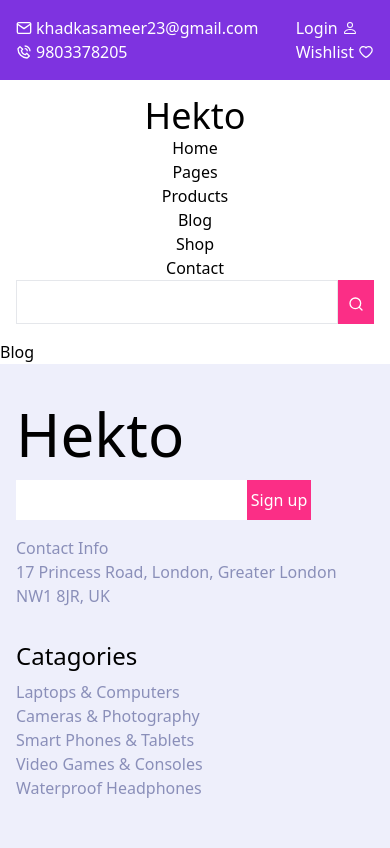
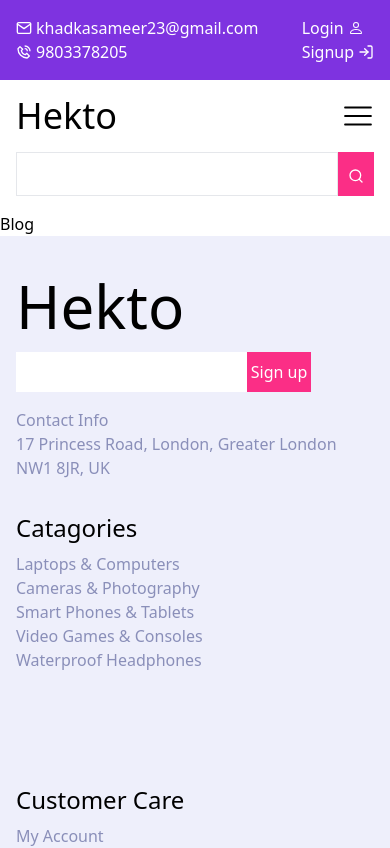
Before and after one commit to sameer-se/next-ecommerce, a Next.js app: page /blog in a window 390 px wide. Shown: the top 848 px of the page. Built offline with nearby package versions, Linux system fonts and the light colour scheme.

Commit message:
hamburgericon & responsive

```diff
--- a/src/components/infonavbar.jsx
+++ b/src/components/infonavbar.jsx
@@ -1,4 +1,4 @@
-import { FiMail, FiShoppingCart } from "react-icons/fi";
+import { FiMail, FiShoppingCart, FiLogIn } from "react-icons/fi";
 import { BiPhoneCall } from "react-icons/bi";
 import { BsPerson } from "react-icons/bs";
 import { AiOutlineHeart } from "react-icons/ai";
@@ -37,15 +37,15 @@ export default function InfoNavbar() {
               </ul>
               <ul className="inline md:flex gap-4">
                 <li>
-                  <Link className="flex items-center" href="login/">
+                  <Link className="flex items-center" href="/login">
                     Login
                     <BsPerson className="inline ml-1" />
                   </Link>
                 </li>
                 <li>
                   <button className="flex items-center">
-                    Wishlist
-                    <AiOutlineHeart className="inline ml-1" />
+                    Signup
+                    <FiLogIn className="inline ml-1" />
                   </button>
                 </li>
               </ul>
--- a/src/components/navbar.jsx
+++ b/src/components/navbar.jsx
@@ -1,6 +1,7 @@
 import { FiSearch } from "react-icons/fi";
 import Link from "next/link";
 import { useRouter } from "next/router";
+import { RxHamburgerMenu } from "react-icons/rx";
 
 export default function NavBar() {
   const router = useRouter();
@@ -11,10 +12,16 @@ export default function NavBar() {
   return (
     <div className="container">
       <header className="p-4">
-        <nav className="md:flex justify-between items-center">
-          <div className="text-center">
+        <nav className="items-center lg:justify-between lg:flex">
+          <div className="flex justify-between items-center mb-4">
+            <div className="">
               <span className="text-4xl">Hekto</span>
             </div>
+            <div className="lg:hidden">
+              <RxHamburgerMenu className="h-8 w-8" />
+            </div>
+          </div>
+          <div className="hidden lg:flex">
             <ul className="list-none text-center pl-4 pr-4 md:flex gap-5">
               <li className="hover:text-secondary">
                 <Link href="/">Home</Link>
@@ -35,6 +42,7 @@ export default function NavBar() {
                 <Link href="/contact">Contact</Link>
               </li>
             </ul>
+          </div>
           <form className="flex" onSubmit={handelSearch}>
             <input
               type="search"
--- a/src/pages/index.jsx
+++ b/src/pages/index.jsx
@@ -47,7 +47,7 @@ export default function Home({ products, trending }) {
           </p>
           <div className="mt-[50px] mb-[50px]">
             {/* <p className='text-center text-4xl mb-[50px]'>Products</p> */}
-            <div className="justify-center gap-5 grid sm:grid-cols-1  md:grid-cols-2 lg:grid-cols-3 xl:grid-cols-4 ">
+            <div className="justify-center gap-5 grid sm:grid-cols-2  md:grid-cols-2 lg:grid-cols-3 xl:grid-cols-4 ">
               {trending.map((trending) => {
                 return (
                   <TrendingProducts trending={trending} key={trending._id} />
--- a/src/pages/products.jsx
+++ b/src/pages/products.jsx
@@ -118,7 +118,7 @@ export default function Products({ products, categories }) {
                   <Image
                     src={Noimg}
                     alt="product img"
-                    className="w-1/4 aspect-video object-fill rounded-t-xl"
+                    className="w-1/4 aspect-video object-fill rounded-xl"
                     height={300}
                     width={300}
                   />
@@ -126,7 +126,7 @@ export default function Products({ products, categories }) {
                   <Image
                     src={product.images[0]}
                     alt="product img"
-                    className="w-1/4 aspect-video object-fill rounded-t-xl"
+                    className="w-1/4 aspect-video object-fill rounded-xl"
                     height={300}
                     width={300}
                   />
```
Lines whose indentation alone changed are shown as unchanged.
